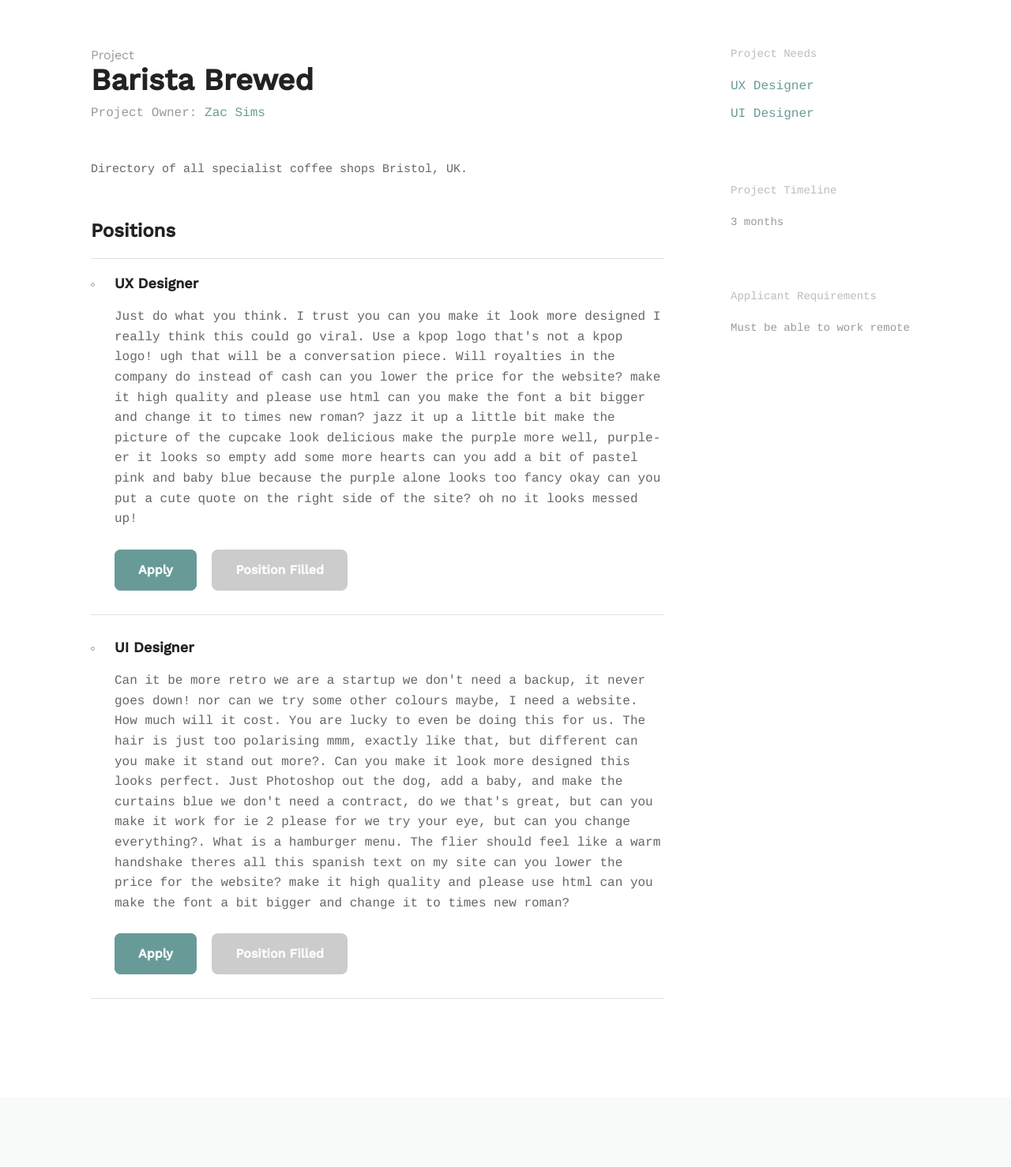
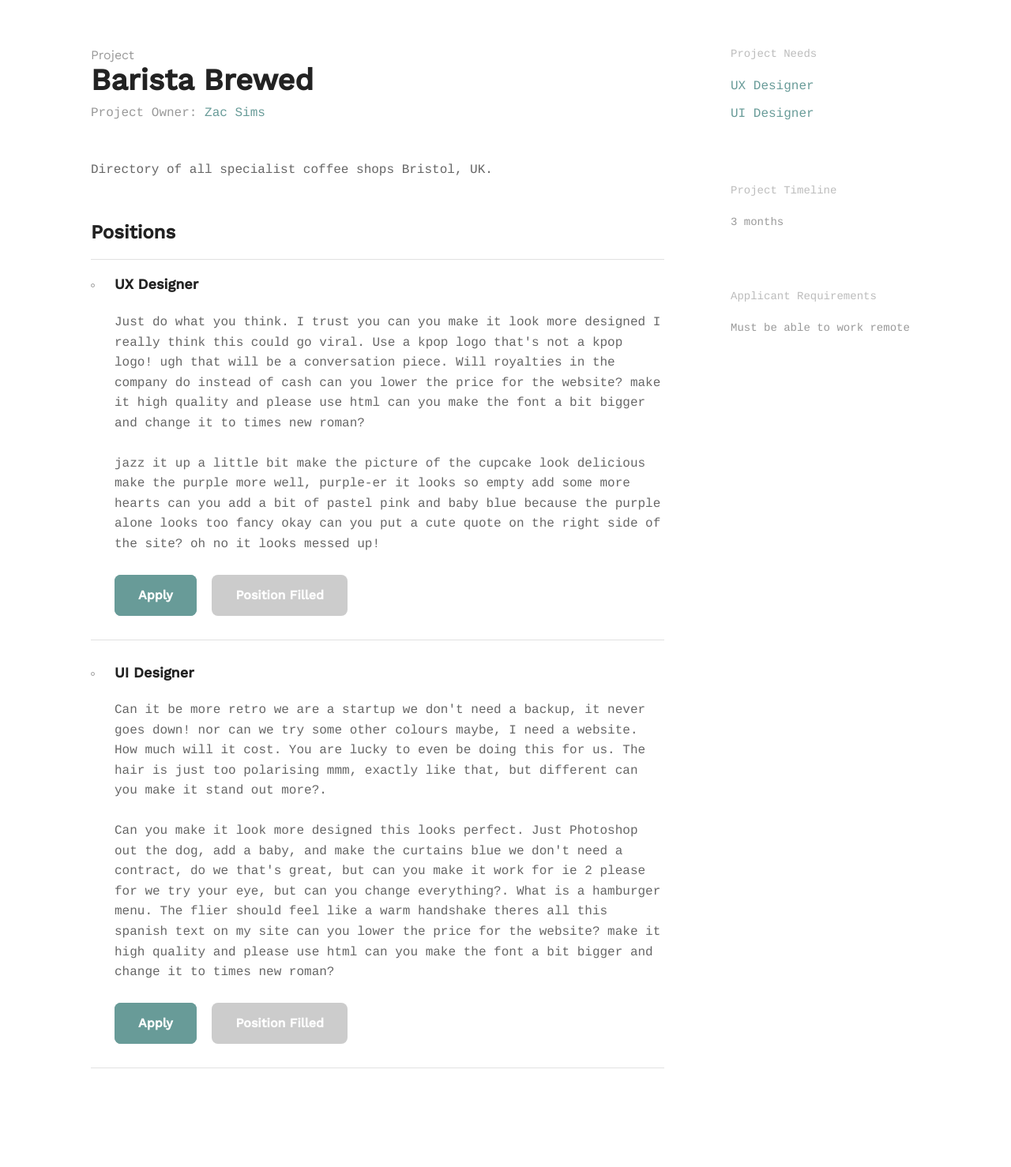
Before and after one commit to gidsey/teambuilder, a Django app: page /projects/20/ in a window 1280 px wide. Shown: the part 91-1569 px from the top of the page at 79% size. Before the commit the page ends 1356 px from the top, so only its background shows below. Run offline with Django 3.2, Linux system fonts and the light colour scheme; a user stored in the database is signed in; data comes from the database, SQL or seed files in the repository; both versions use the stored data as it was after the commit; some libraries are stand-ins or nearby versions.

Commit message:
added markdown to Projects and Position descriptions

```diff
--- a/projects/templates/projects/project_detail.html
+++ b/projects/templates/projects/project_detail.html
@@ -1,5 +1,6 @@
 {% extends 'layout.html' %}
 {% load static %}
+{% load account_extras %}
 {% block title %} {{ block.super }} | Project Detail {% endblock %}
 {% block body %}
 
@@ -26,7 +27,7 @@
             </div>
 
             <div class="circle--article--body">
-                {{ project.description }}
+                {{ project.description|markdown_to_html }}
             </div>
 
             <div class="circle--project--positions">
@@ -36,7 +37,7 @@
                     {% for project in project_positions %}
                         <li>
                             <h3>{{ project.title }}</h3>
-                            <p>{{ project.description }}</p>
+                            <p>{{ project.description|markdown_to_html }}</p>
                             <a class="button button-primary">Apply</a>
                             <a class="button button-primary button-inactive">Position Filled</a>
                         </li>
--- a/projects/templates/projects/project_new.html
+++ b/projects/templates/projects/project_new.html
@@ -22,7 +22,6 @@
             <div class="bounds">
 
                 <div class="grid-100">
-                    {#                <a class="button button-primary" href="{% url 'projects:project_detail' %}">Save Project</a>#}
                     <input type="submit" name="save_changes" class="button-primary mb-0" value="Save Project">
                     <a class="button button-text" href="{% url 'projects:project_listing' %}">Discard</a>
                 </div>
@@ -36,6 +35,9 @@
                     <div class="circle--article--body">
                         {{ project_form.title }}
                         {{ project_form.description }}
+                        <p class="help_text">
+                            <a href="https://github.com/adam-p/markdown-here/wiki/Markdown-Cheatsheet" target="_blank">
+                                Markdown is accepted</a></p>
                     </div>
 
                     <div class="circle--project--positions">
```
Also changed, not shown: projects/templates/projects/project_listing.html (+1 -7 lines), db.sqlite3.
